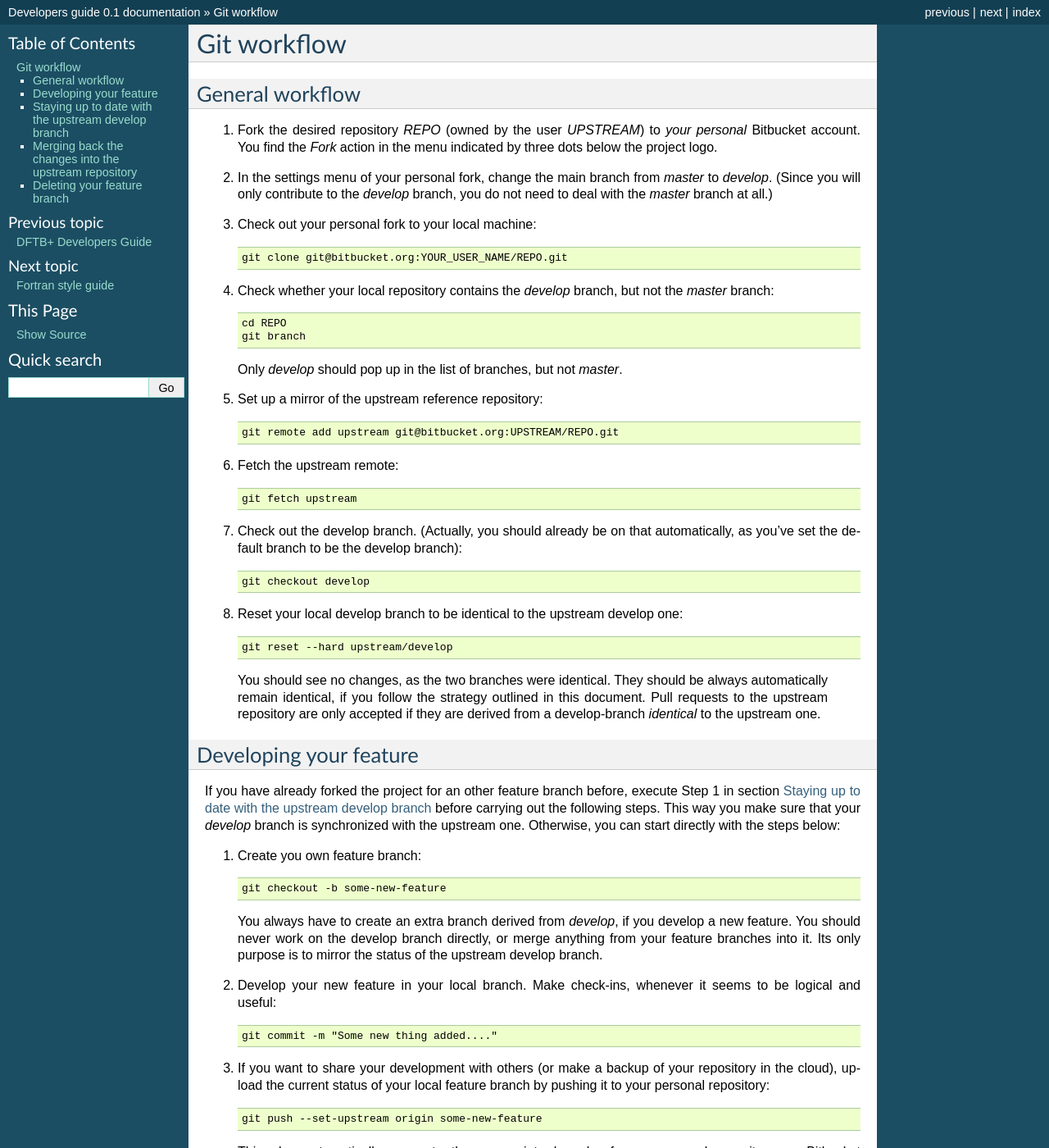
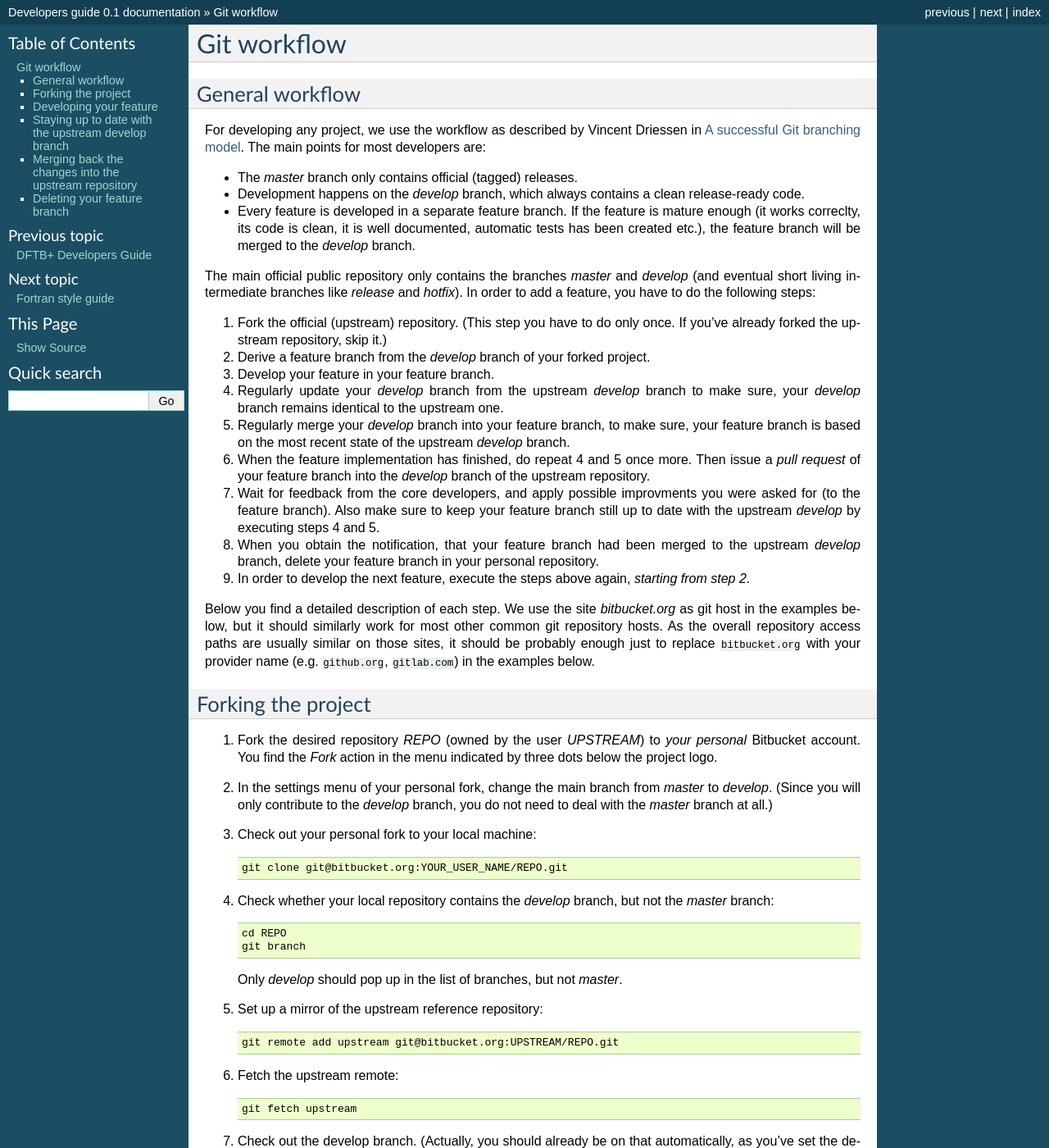
Before and after one commit to dftbplus/develguide, a Sphinx documentation site: the page built from docs/gitworkflow.rst, in a window 1280 px wide and 1400 px high. Shown: the whole window at 82% size. Built offline with Sphinx 7.4.7, drawn with Linux system fonts in a browser that asks for light colours.

Commit message:
Add missing parts in git-workflow.

```diff
--- a/docs/gitworkflow.rst
+++ b/docs/gitworkflow.rst
@@ -6,6 +6,67 @@
 
 General workflow
 ================
+
+For developing any project, we use the workflow as described by Vincent Driessen
+in `A successful Git branching model
+<http://nvie.com/posts/a-successful-git-branching-model/>`_. The main points for
+most developers are:
+
+* The `master` branch only contains official (tagged) releases.
+
+* Development happens on the `develop` branch, which always contains a clean
+  release-ready code.
+
+* Every feature is developed in a separate feature branch. If the feature is
+  mature enough (it works correclty, its code is clean, it is well documented,
+  automatic tests has been created etc.), the feature branch will be merged to
+  the `develop` branch.
+
+The main official public repository only contains the branches `master` and
+`develop` (and eventual short living intermediate branches like `release` and
+`hotfix`). In order to add a feature, you have to do the following steps:
+
+#. Fork the official (upstream) repository. (This step you have to do only
+   once. If you've already forked the upstream repository, skip it.)
+
+#. Derive a feature branch from the `develop` branch of your forked project.
+
+#. Develop your feature in your feature branch.
+
+#. Regularly update your `develop` branch from the upstream `develop` branch to
+   make sure, your `develop` branch remains identical to the upstream one.
+
+#. Regularly merge your `develop` branch into your feature branch, to make sure,
+   your feature branch is based on the most recent state of the upstream
+   `develop` branch.
+
+#. When the feature implementation has finished, do repeat 4 and 5 once
+   more. Then issue a *pull request* of your feature branch into the `develop`
+   branch of the upstream repository.
+
+#. Wait for feedback from the core developers, and apply possible improvments
+   you were asked for (to the feature branch). Also make sure to keep your
+   feature branch still up to date with the upstream `develop` by executing
+   steps 4 and 5.
+
+#. When you obtain the notification, that your feature branch had been merged to
+   the upstream `develop` branch, delete your feature branch in your personal
+   repository.
+
+#. In order to develop the next feature, execute the steps above again,
+   *starting from step 2*.
+
+
+Below you find a detailed description of each step. We use the site
+`bitbucket.org` as git host in the examples below, but it should similarly work
+for most other common git repository hosts. As the overall repository access
+paths are usually similar on those sites, it should be probably enough just to
+replace ``bitbucket.org`` with your provider name (e.g. ``github.org``,
+``gitlab.com``) in the examples below.
+
+
+Forking the project
+===================
 
 #. Fork the desired repository `REPO` (owned by the user `UPSTREAM`) to
    *your personal* Bitbucket account. You find the `Fork` action in the menu
```
